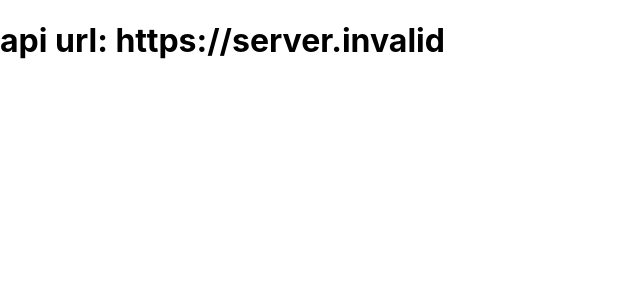
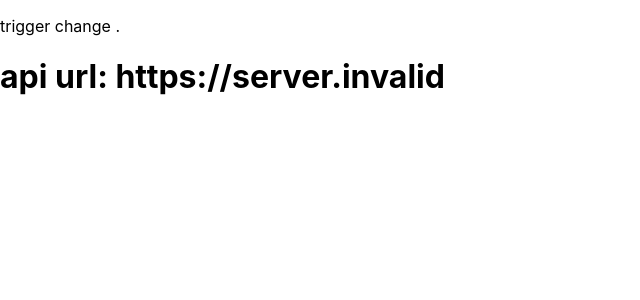
Before and after one commit to johnshift/full-workflow, a React (Create React App) app in the folder web/: page / in a window 1280 px wide. Shown: the top 300 px of the page, without its empty margins (0-640 px from the left). Built offline with nearby package versions, Linux system fonts and the light colour scheme; no server answers.

Commit message:
add change to web, echo detect-changes output

```diff
--- a/web/src/App.tsx
+++ b/web/src/App.tsx
@@ -2,6 +2,7 @@ import React from 'react';
 
 const App = (): JSX.Element => (
   <div className="App">
+    <p>trigger change .</p>
     <h1>
       api url:
       {' '}
```
